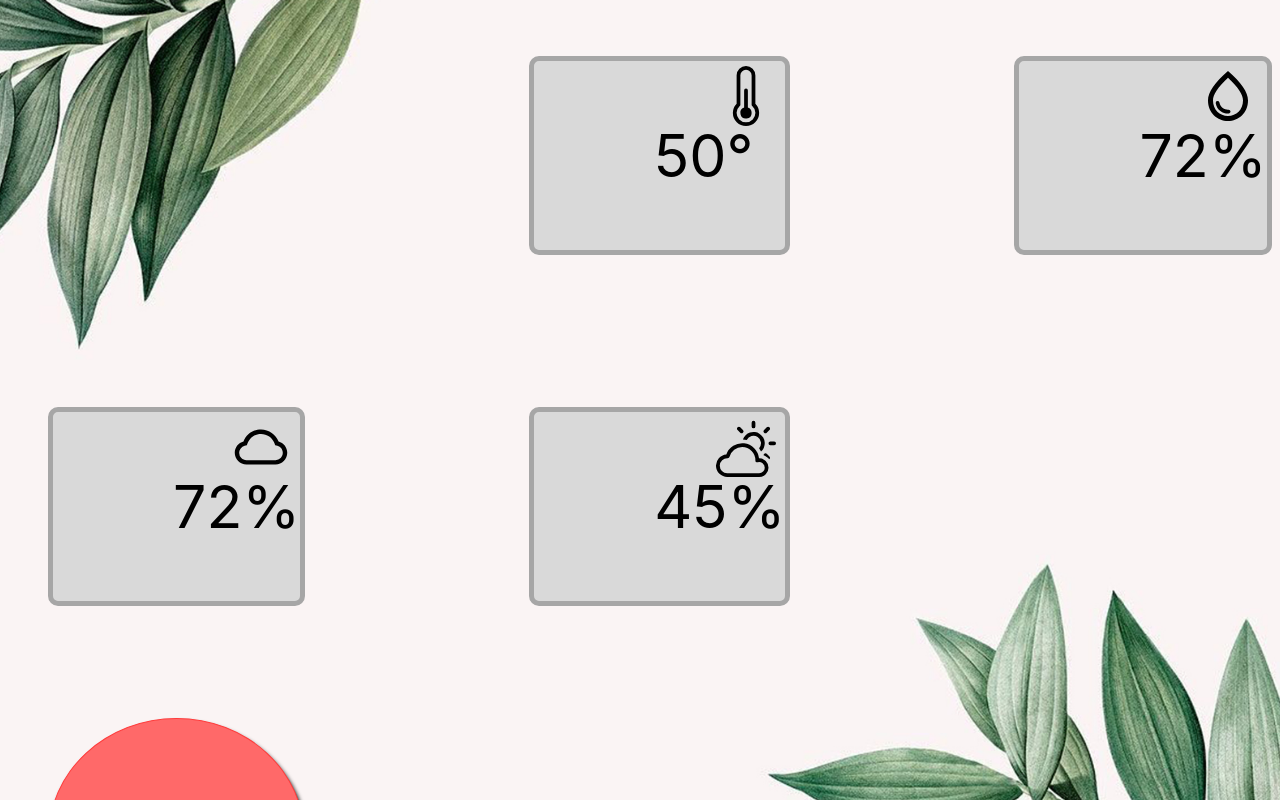
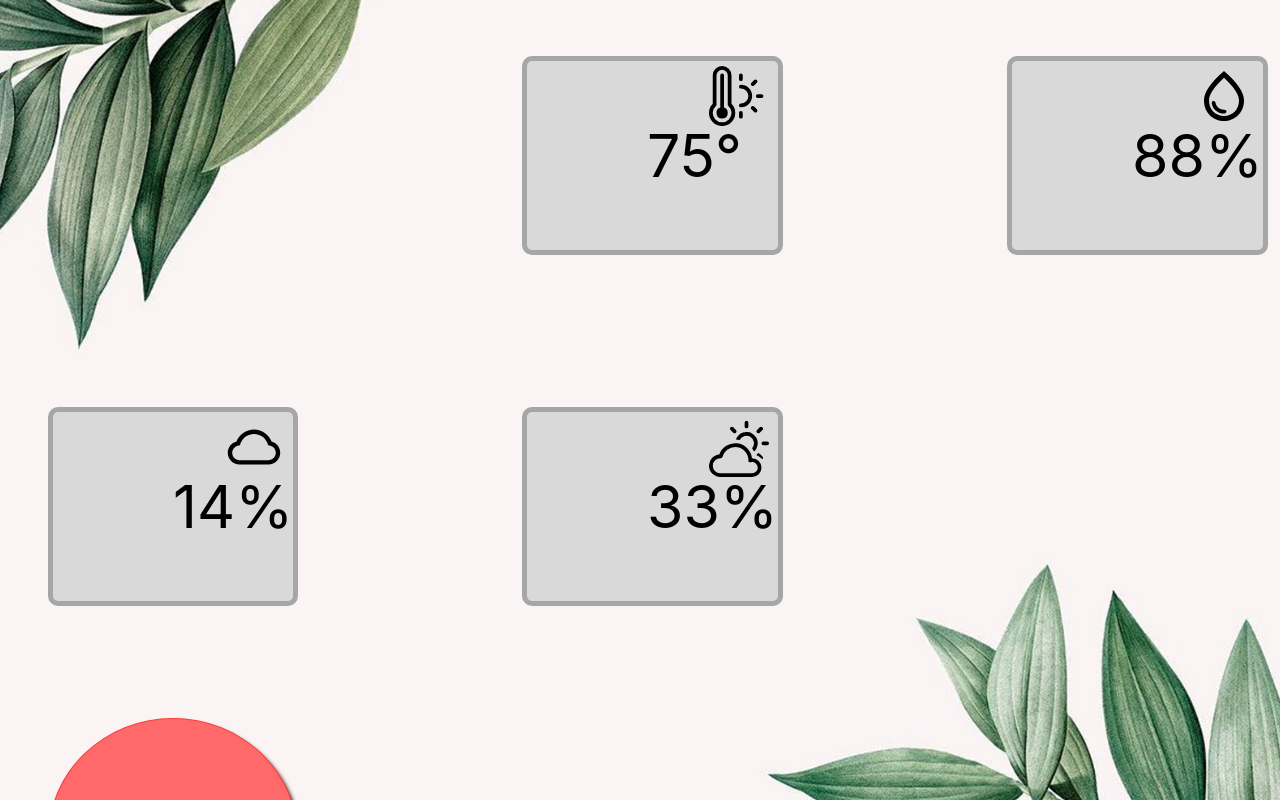
Before and after one commit to JarredNKalina/HackYSU, a React (Create React App) app: page / in a window 1280 px wide. Shown: the top 800 px of the page. Built offline with nearby package versions, Linux system fonts and the light colour scheme.

Commit message:
fake api

```diff
--- a/src/App.js
+++ b/src/App.js
@@ -4,14 +4,38 @@ import { HumidCard } from "./Cards/HumidCard/HumidCard";
 import { LuminCard } from "./Cards/LuminCard/LuminCard";
 import { ButtonClick } from "./Button/buttonClick";
 import "./App.css";
+import { useEffect, useState } from "react";
 
+const fakeAPIResults=`{
+  "humidity_value": 14,
+  "temperature_value": 75,
+  "moisture_value": 88,
+  "luminosity_value": 33
+}`
+//WHEN API IS BROUGHT IN SWITCH LINE 21 TO RAWRESPONSE.JSON()
 function App() {
+  const [plantData, setPlantData] = useState(null)
+  useEffect(()=> {
+    const fetchPlantData = async () =>{
+      const rawPlantDataResponse = await fakeAPIResults;
+      //const plantDataResponse = await rawPlantDataResponse.json();
+      const plantDataResponse = await JSON.parse(rawPlantDataResponse);
+      setPlantData(plantDataResponse);
+      console.log(rawPlantDataResponse);
+
+    }
+    fetchPlantData();
+  }, [])
+
+    if(!plantData){
+      return <div className="App">...Loading...</div>
+    }
   return (
     <div className="App">
-      <LuminCard />
-      <MoistCard />
-      <TempCard />
-      <HumidCard />
+      <LuminCard luminosity={plantData.luminosity_value}/>
+      <MoistCard moisture={plantData.moisture_value}/>
+      <TempCard temperature={plantData.temperature_value}/>
+      <HumidCard humidity={plantData.humidity_value}/>
       <ButtonClick />
     </div>
   );
--- a/src/Cards/HumidCard/HumidCard.jsx
+++ b/src/Cards/HumidCard/HumidCard.jsx
@@ -2,11 +2,11 @@ import "./HumidCard.css"
 import { AiOutlineCloud } from 'react-icons/ai'
 import "../Card.css"
 
-export const HumidCard = ()=>{
+export const HumidCard = ({humidity})=>{
     return(
         <div id='humid-card' className="card">
 
-            <p className="percentage">72%</p>
+            <p className="percentage">{humidity}%</p>
             <AiOutlineCloud className="icon" size={60} />
         </div>
     )
--- a/src/Cards/LuminCard/LuminCard.jsx
+++ b/src/Cards/LuminCard/LuminCard.jsx
@@ -15,14 +15,13 @@ const WhichIconToRender = (props) => {
     }
 }
 
-export const LuminCard = ()=>{
+export const LuminCard = ({luminosity})=>{
 
-    const lum = 45;
 
     return(
         <div id = "lumin-card" className="card">
-            <p className="percentage">{lum}%</p>
-            <WhichIconToRender lum={lum} />
+            <p className="percentage">{luminosity}%</p>
+            <WhichIconToRender lum={luminosity} />
         </div>
     )
 }
--- a/src/Cards/MoistCard/MoistCard.jsx
+++ b/src/Cards/MoistCard/MoistCard.jsx
@@ -2,10 +2,10 @@ import "./MoistCard.css"
 import "../Card.css"
 import {MdOutlineWaterDrop} from "react-icons/md"
 
-export const MoistCard = ()=>{
+export const MoistCard = ({moisture})=>{
     return(
         <div id="moist-card" className="card">
-            <p className="percentage">72%</p>
+            <p className="percentage">{moisture}%</p>
             <MdOutlineWaterDrop className="icon" size={60}/>
         </div>
     )
--- a/src/Cards/TempCard/TempCard.jsx
+++ b/src/Cards/TempCard/TempCard.jsx
@@ -18,14 +18,11 @@ const WhichIconToRender = (props) => {
     }
 }
 
-export const TempCard = () => {
-
-    const temp = 50;
-    console.log(WhichIconToRender(temp))
+export const TempCard = ({temperature}) => {
     return(
         <div id="temp-card" className="card">
-            <p className="percentage">{temp}°</p>
-            <WhichIconToRender temp={temp}/>
+            <p className="percentage">{temperature}°</p>
+            <WhichIconToRender temp={temperature}/>
         </div>
     )
 }
```
